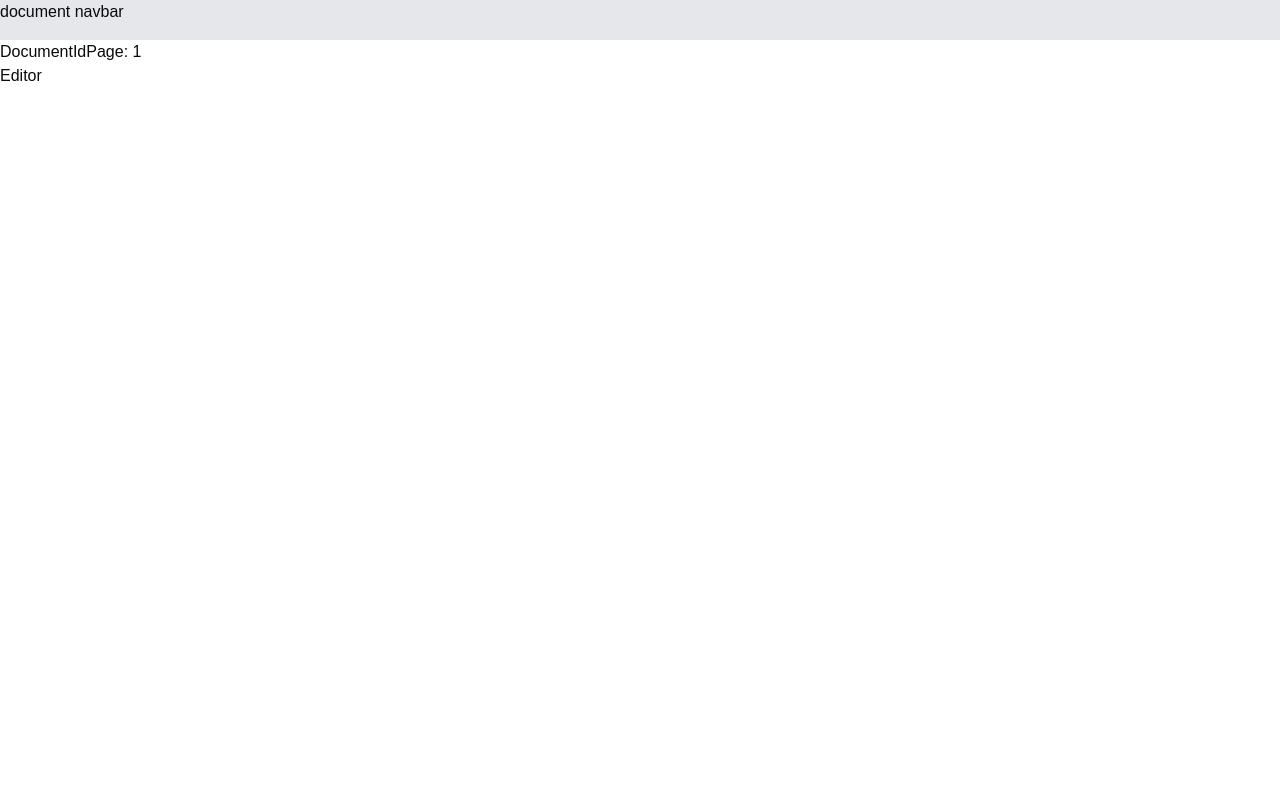
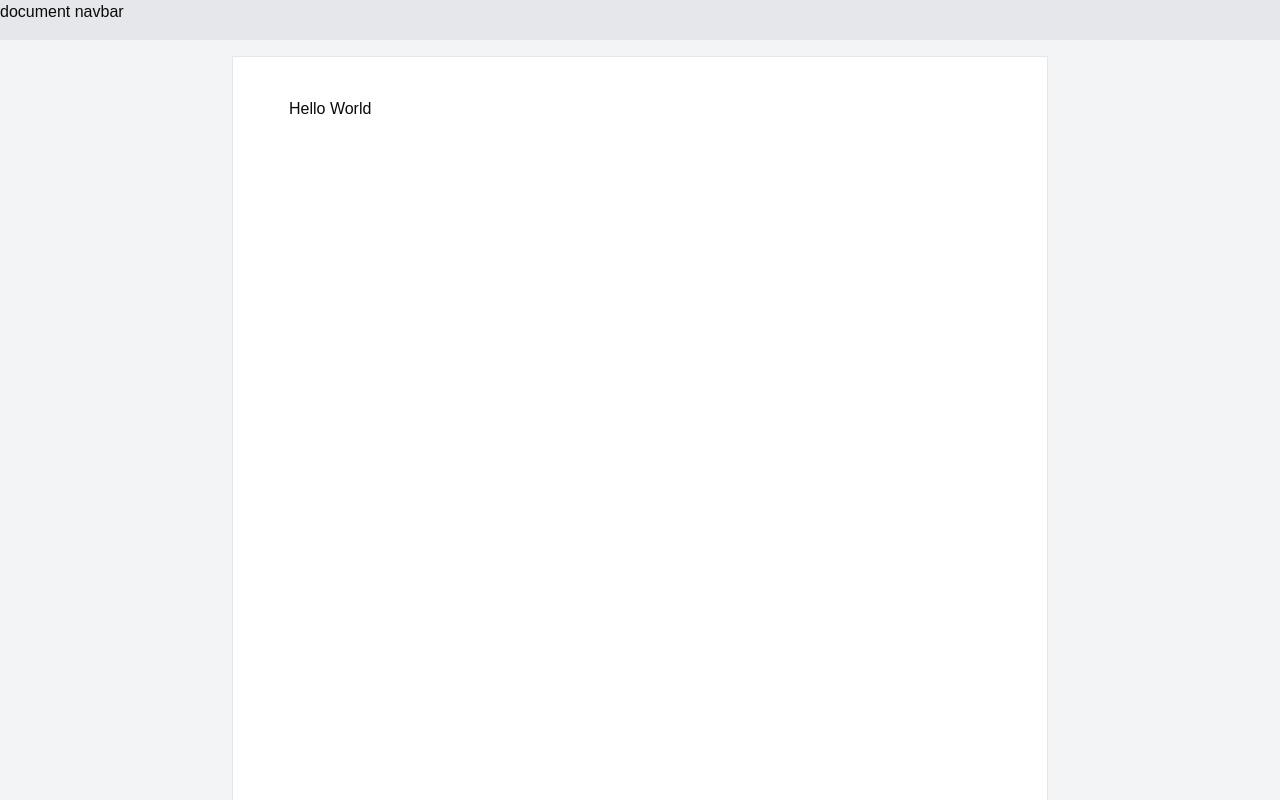
Before and after one commit to YeSuX/suxiong-docs, a Next.js app: page /documents/1 in a window 1280 px wide. Shown: the top 800 px of the page. Built offline with nearby package versions, Linux system fonts and the light colour scheme.

Commit message:
feat: add tiptap editor

```diff
--- a/src/app/documents/[documentId]/editor.tsx
+++ b/src/app/documents/[documentId]/editor.tsx
@@ -1,6 +1,23 @@
+'use client'
+
+import {useEditor, EditorContent} from '@tiptap/react'
+import StarterKit from '@tiptap/starter-kit'
+
 const Editor = () => {
+  const editor = useEditor({
+    editorProps:{
+        attributes: {
+            style: 'padding-left: 56px; padding-right: 56px;',
+            class: 'focus:outline-none print:border-none bg-white border border-gray-200 flex flex-col min-h-[1054px] pt-10 pr-14 pb-10 cursor-text',
+        },
+    },
+    extensions: [StarterKit],
+    content: '<p>Hello World</p>',
+  })
   return (
-    <div>Editor</div>
+    <div className="size-full bg-gray-100">
+        <EditorContent editor={editor} />
+    </div>
   )
 }
 export default Editor
--- a/src/app/documents/[documentId]/page.tsx
+++ b/src/app/documents/[documentId]/page.tsx
@@ -5,12 +5,12 @@ interface DocumentIdPageProps {
 }
 
 const DocumentIdPage = async ({ params }: DocumentIdPageProps) => {
-    const { documentId } = await params
 
     return (
-        <div>
-            DocumentIdPage: {documentId}
-            <Editor />
+        <div className="size-full bg-gray-100 px-4 overflow-auto print:p-0 print:overflow-visible print:bg-white">
+            <div className="min-w-max flex justify-center w-[816px] py-4 print:py-0 mx-auto print:mx-0 print:w-full">
+                <Editor />
+            </div>
         </div>
     )
 }
```
